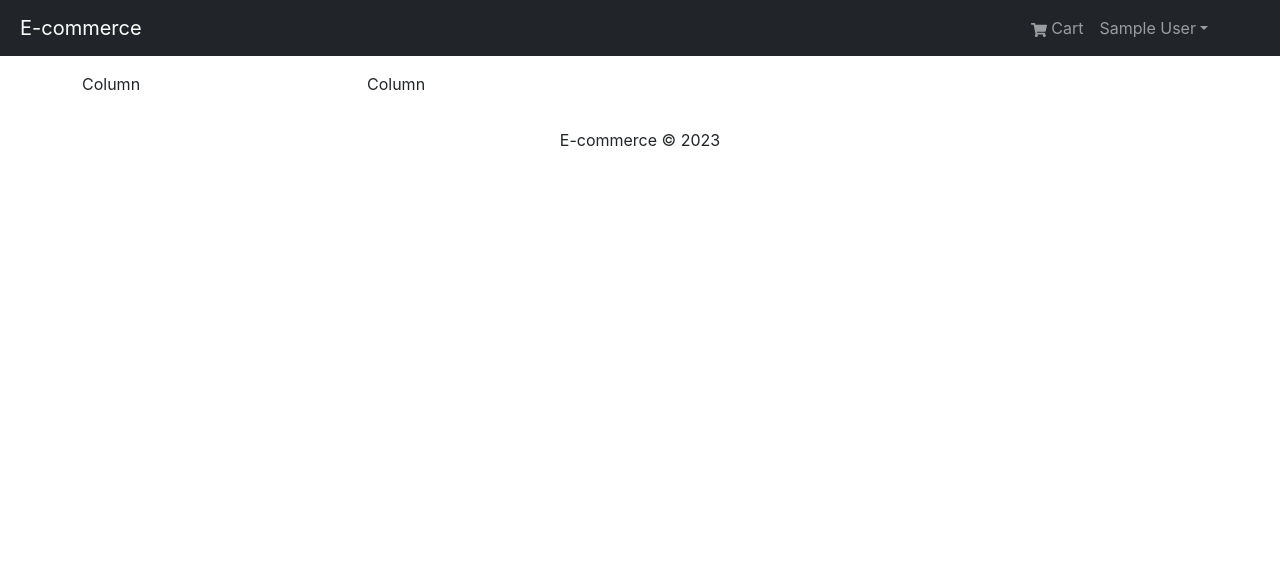
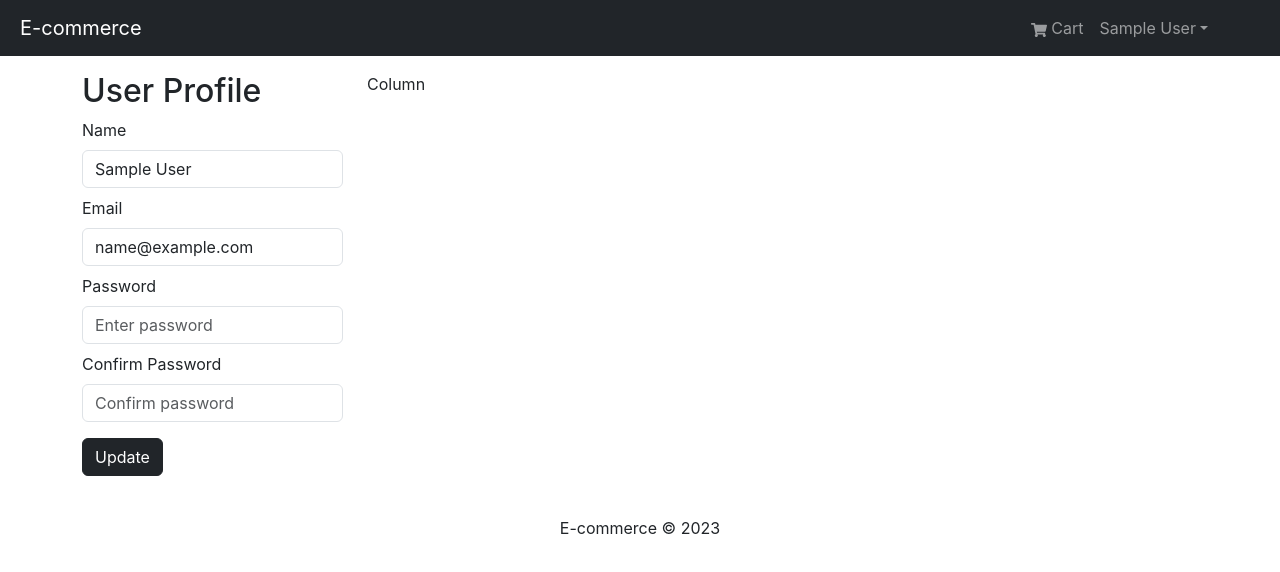
Before and after one commit to Hrithik-C-A/MERN-E-commerce, a React (Create React App) app in the folder frontend/: page /profile in a window 1280 px wide. Shown: the top 572 px of the page. Built offline with nearby package versions, Linux system fonts and the light colour scheme; sample sign-in values are in the browser's storage.

Commit message:
changed the Button to variant dark

```diff
--- a/frontend/src/screens/CartScreen.jsx
+++ b/frontend/src/screens/CartScreen.jsx
@@ -69,7 +69,7 @@ const CartScreen = () => {
                         </h5>
                     </ListGroup.Item>
                     <ListGroup.Item>
-                        <Button type='button' className='btn-block bg-dark' disabled={cartItems.length === 0} onClick={ checkoutHandler}>Procceed To Checkout</Button>
+                        <Button type='button' variant='dark' className='btn-block' disabled={cartItems.length === 0} onClick={ checkoutHandler}>Procceed To Checkout</Button>
                     </ListGroup.Item>
                 </ListGroup>
             </Card>
--- a/frontend/src/screens/OrderScreen.jsx
+++ b/frontend/src/screens/OrderScreen.jsx
@@ -161,7 +161,7 @@ const OrderScreen = () => {
                         { !order.isPaid && (
                             <ListGroup.Item>
                                 { <div>
-                                    <Button className='bg-dark' onClick={handlePayment}>Pay Now</Button>
+                                    <Button variant='dark' onClick={handlePayment}>Pay Now</Button>
                                 </div> }
                             </ListGroup.Item>
                         )}
--- a/frontend/src/screens/PaymentScreen.jsx
+++ b/frontend/src/screens/PaymentScreen.jsx
@@ -40,7 +40,7 @@ const PaymentScreen = () => {
             </Col>
          </Form.Group>
 
-         <Button type='submit' variant='primary'>Continue</Button>
+         <Button type='submit' variant='dark'>Continue</Button>
         </Form>
     </FormContainer>
   )
--- a/frontend/src/screens/PlaceOrderScreen.jsx
+++ b/frontend/src/screens/PlaceOrderScreen.jsx
@@ -140,7 +140,8 @@ const PlaceOrderScreen = () => {
                         <ListGroup.Item>
                             <Button
                             type='button'
-                            className='btn-block bg-dark'
+                            variant='dark'
+                            className='btn-block'
                             disabled={cart.cartItems.length === 0}
                             onClick={placeOrderHandler}
                             >Place Order</Button>
--- a/frontend/src/screens/ProductScreen.jsx
+++ b/frontend/src/screens/ProductScreen.jsx
@@ -77,7 +77,7 @@ const ProductScreen = () => {
                         </Row>
                     </ListGroup.Item>
                     <ListGroup.Item>
-                        <Button className='btn-block bg-dark text-white' type='button' disabled={product.countInStock === 0} onClick={addToCartHandler}>
+                        <Button className='btn-block' variant='dark' type='button' disabled={product.countInStock === 0} onClick={addToCartHandler}>
                             Add To Cart
                         </Button>
                     </ListGroup.Item>
--- a/frontend/src/screens/ProfileScreen.jsx
+++ b/frontend/src/screens/ProfileScreen.jsx
@@ -32,7 +32,33 @@ const ProfileScreen = () => {
 
   return (
     <Row>
-        <Col md={3}>Column</Col>
+        <Col md={3}>
+            <h2>User Profile</h2>
+
+            <Form onSubmit={submitHandler}>
+                <Form.Group controlId='name' className='my-2'>
+                    <Form.Label>Name</Form.Label>
+                    <Form.Control type='name' placeholder='Enter name' value={name} onChange={(e) => setName(e.target.value)}></Form.Control>
+                </Form.Group>
+
+                <Form.Group controlId='email' className='my-2'>
+                    <Form.Label>Email</Form.Label>
+                    <Form.Control type='email' placeholder='Enter email' value={email} onChange={(e) => setEmail(e.target.value)}></Form.Control>
+                </Form.Group>
+
+                <Form.Group controlId='password' className='my-2'>
+                    <Form.Label>Password</Form.Label>
+                    <Form.Control type='password' placeholder='Enter password' value={password} onChange={(e) => setPassword(e.target.value)}></Form.Control>
+                </Form.Group>
+
+                <Form.Group controlId='confirmPassword' className='my-2'>
+                    <Form.Label>Confirm Password</Form.Label>
+                    <Form.Control type='password' placeholder='Confirm password' value={confirmPassword} onChange={(e) => setConfirmPassword(e.target.value)}></Form.Control>
+                </Form.Group>
+
+                <Button type='submit' variant='dark' className='my-2'>Update</Button>
+            </Form>
+        </Col>
         <Col md={9}>Column</Col>
     </Row>
   )
```
